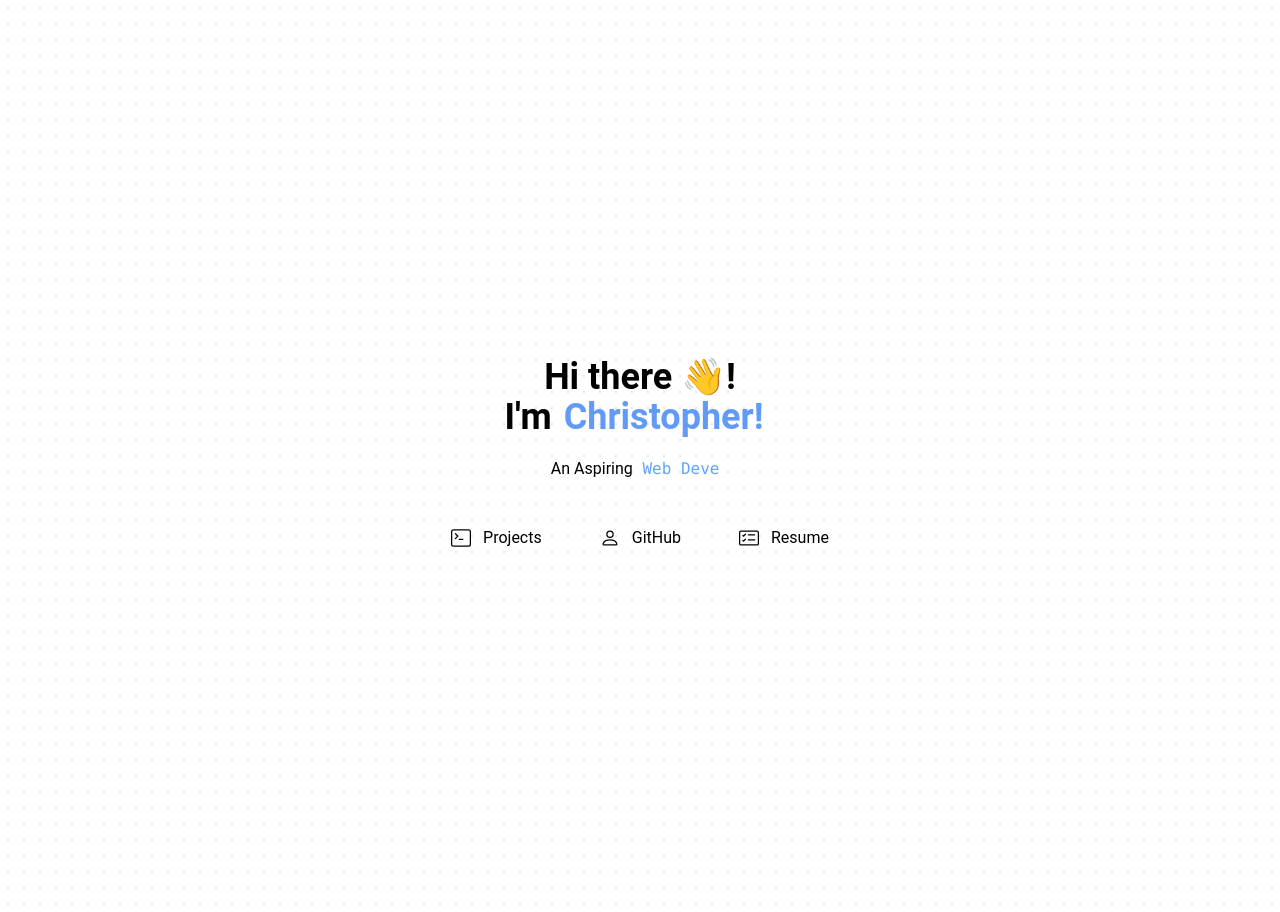
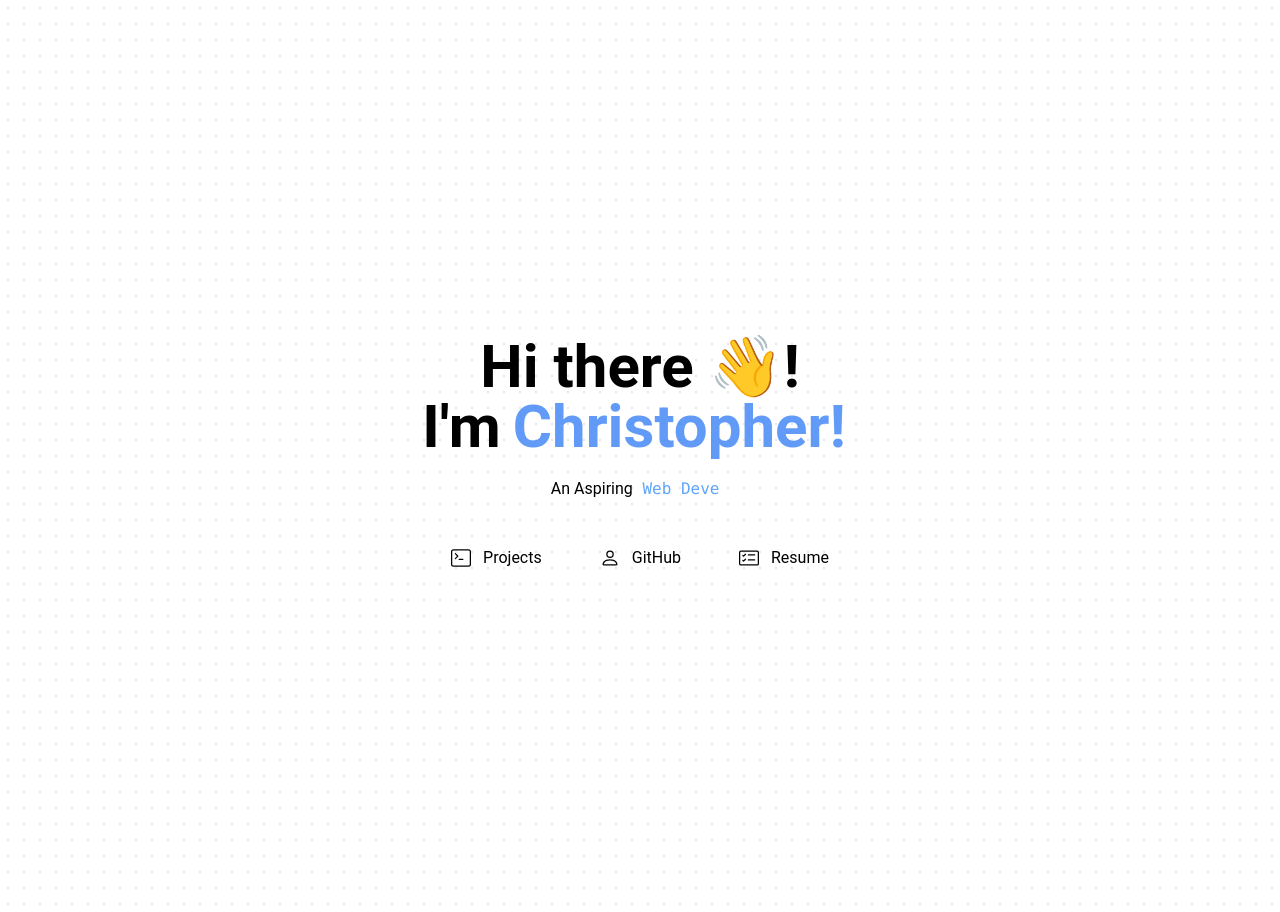
Before and after one commit to hexbacon/chrismena.dev-portfolio, a Next.js app: page / in a window 1280 px wide. Built offline with nearby package versions, Linux system fonts and the light colour scheme; a web font is replaced by a local one.

Commit message:
added framer motion animation when loading page

```diff
--- a/app/page.js
+++ b/app/page.js
@@ -1,19 +1,22 @@
 'use client'
 import { Typewriter } from 'react-simple-typewriter';
 import Link from 'next/link';
+import { motion } from "framer-motion";
 
 export default function Home() {
   return (
-    <main className="box-content h-full flex min-h-screen flex-col items-center justify-center p-14">
+    <motion.div className="box-content h-full flex min-h-screen flex-col items-center justify-center p-14"
+      initial={{ opacity: 0, scale: 0.5 }}
+      animate={{ opacity: 1, scale: 1 }}
+      transition={{ duration: 0.5 }}>
       <section className="">
-        <h1 className="font-bold text-4xl text-center p-5 flex flex-col">
+        <h1 className="font-bold text-6xl text-center p-5 flex flex-col">
           <span>
             Hi there &#128075;!
           </span>
           <span>
             I&apos;m
-            <span className="text-blue-500 m-3 rounded-md opacity-80">Christopher!
-            </span>
+            <span className="text-blue-500 m-3 rounded-md opacity-80 z-10">Christopher!</span>
           </span>
         </h1>
         <p className='text-center'>An Aspiring
@@ -38,6 +41,7 @@ export default function Home() {
           </svg>
           Projects
         </Link>
+
         <Link href={"https://github.com/hexbacon"} target='_blank' className="flex items-center m-2 p-2 group rounded-lg border border-transparent px-5 py-4 transition-colors hover:border-gray-300 hover:bg-gray-100 hover:dark:border-neutral-700 hover:dark:bg-neutral-800/30">
           <svg xmlns="http://www.w3.org/2000/svg" width="20" height="20" fill="currentColor" class="bi bi-person mr-3" viewBox="0 0 16 16">
             <path d="M8 8a3 3 0 1 0 0-6 3 3 0 0 0 0 6m2-3a2 2 0 1 1-4 0 2 2 0 0 1 4 0m4 8c0 1-1 1-1 1H3s-1 0-1-1 1-4 6-4 6 3 6 4m-1-.004c-.001-.246-.154-.986-.832-1.664C11.516 10.68 10.289 10 8 10s-3.516.68-4.168 1.332c-.678.678-.83 1.418-.832 1.664z" />
@@ -52,6 +56,7 @@ export default function Home() {
           Resume
         </Link>
       </section>
-    </main>
+    </motion.div>
+
   );
 }
--- a/app/projects/page.js
+++ b/app/projects/page.js
@@ -1,8 +1,10 @@
-'use client'
+'use client' // Client rendering
+// Import libraries and components
 import ProjectCard from "@components/ProjectCard";
 import ProjectInfo from "@content/ProjectInfo";
 import { Typewriter } from "react-simple-typewriter";
 import Link from "next/link";
+
 export default function Project() {
     return (
         <main className="flex flex-col justify-center items-center w-full h-full">
@@ -18,6 +20,7 @@ export default function Project() {
                 />
             </h1>
             <ul className="flex flex-col space-y-4">
+                {/*Itirate Project Info data and create ProjectCard Element */}
                 {ProjectInfo.map((project, index) => (
                     <ProjectCard key={index} {...project} />
                 ))}
--- a/package.json
+++ b/package.json
@@ -9,6 +9,7 @@
     "lint": "next lint"
   },
   "dependencies": {
+    "framer-motion": "^11.0.25",
     "next": "14.1.4",
     "react": "^18",
     "react-dom": "^18",
```
Also changed, not shown: 1 other file (tests, documents, lock files or other folders).
